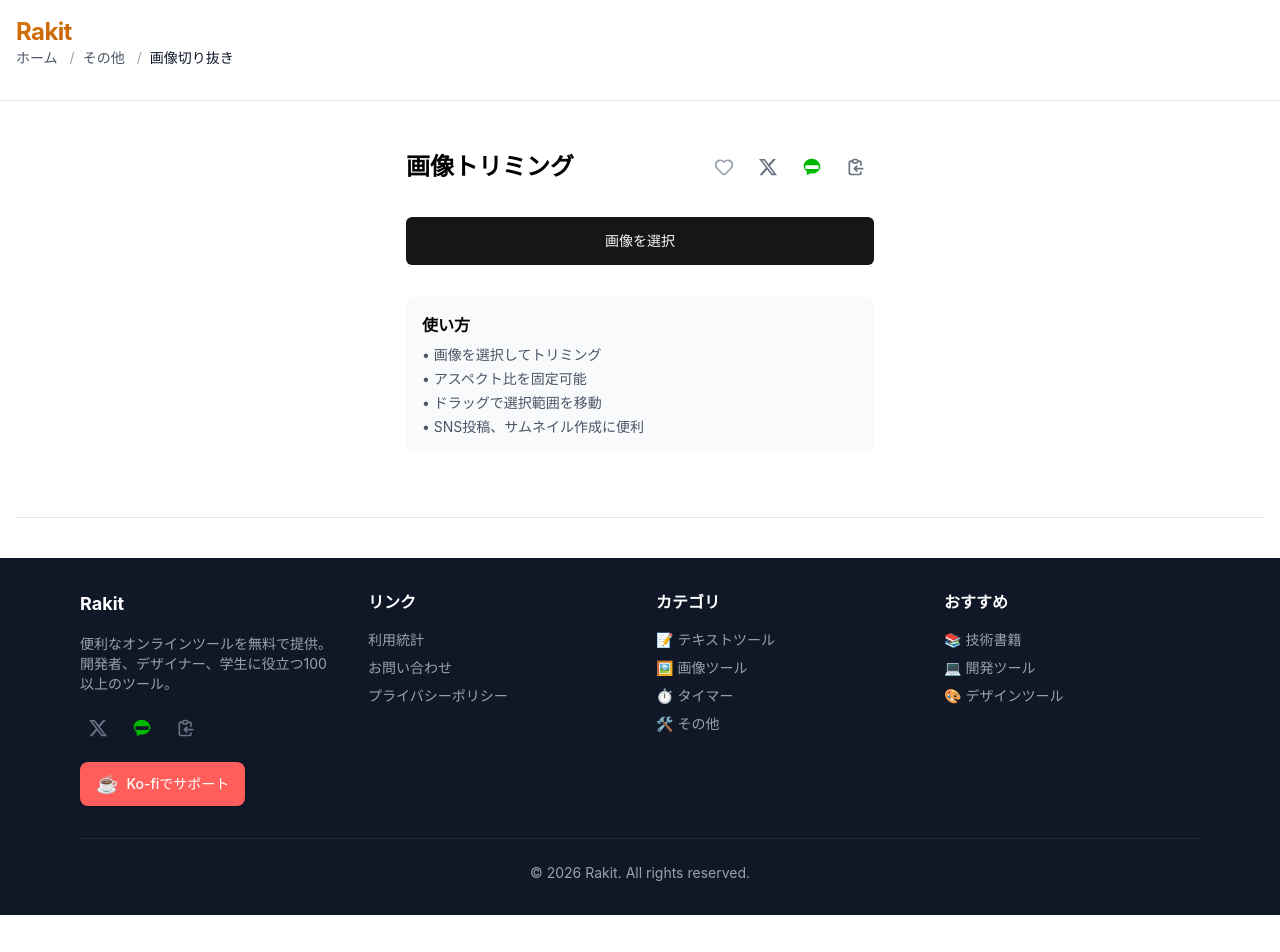
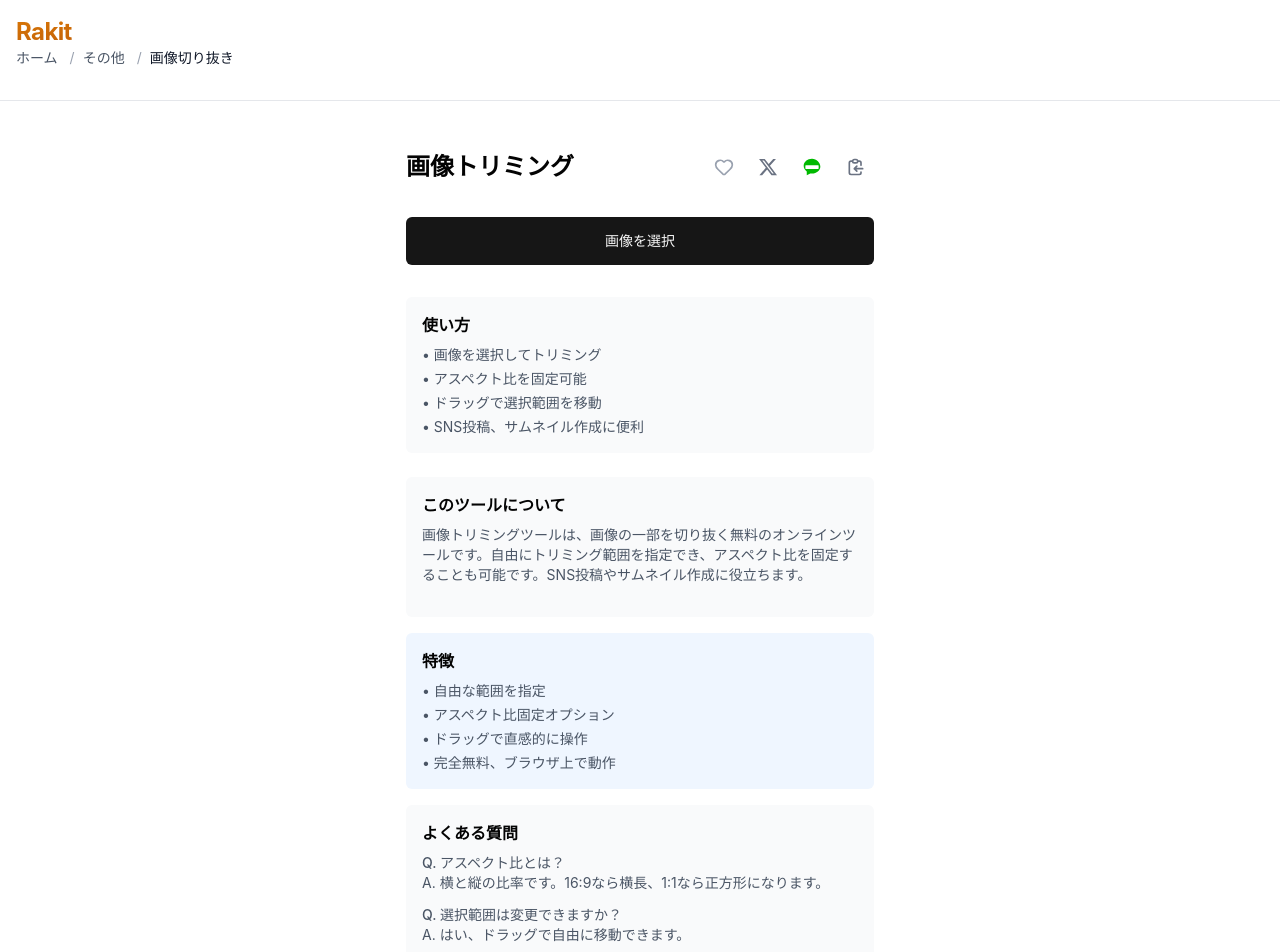
Before and after one commit to jiroor/v2, a React (Vite) app in the folder apps/web/: page /other/image-crop in a window 1280 px wide. Shown: the top 952 px of the page. Before the commit the page ends 915 px from the top, so only its background shows below. Built offline with nearby package versions, Linux system fonts and the light colour scheme.

Commit message:
feat: Otherツール（画像系）に説明・特徴・FAQを追加（トリミング他）

```diff
--- a/apps/web/src/pages/OtherTools/ImageCropCircle.tsx
+++ b/apps/web/src/pages/OtherTools/ImageCropCircle.tsx
@@ -204,6 +204,40 @@ function ImageCropCircle() {
             </ul>
           </div>
 
+          {/* このツールについて */}
+          <div className="mt-6 p-4 bg-gray-50 rounded-md">
+            <h3 className="font-semibold mb-2">このツールについて</h3>
+            <p className="text-sm text-gray-600 mb-4">
+              円形トリミングツールは、画像を円形または正方形にトリミングする無料のオンラインツールです。プロフィール画像やアイコンの作成に最適です。
+            </p>
+          </div>
+
+          {/* 特徴 */}
+          <div className="mt-4 p-4 bg-blue-50 rounded-md">
+            <h3 className="font-semibold mb-2">特徴</h3>
+            <ul className="text-sm text-gray-600 space-y-1">
+              <li>• 円形・正方形を選択可能</li>
+              <li>• 4種類のサイズ（64〜512px）</li>
+              <li>• 中央から自動トリミング</li>
+              <li>• 完全無料、ブラウザ上で動作</li>
+            </ul>
+          </div>
+
+          {/* よくある質問 */}
+          <div className="mt-4 p-4 bg-gray-50 rounded-md">
+            <h3 className="font-semibold mb-2">よくある質問</h3>
+            <div className="text-sm text-gray-600 space-y-3">
+              <div>
+                <p className="font-medium">Q. どの部分がトリミングされますか？</p>
+                <p>A. 画像の中央部分がトリミングされます。</p>
+              </div>
+              <div>
+                <p className="font-medium">Q. 背景は透過されますか？</p>
+                <p>A. はい、円形の場合は透過背景のPNGで出力されます。</p>
+              </div>
+            </div>
+          </div>
+
           {/* 非表示キャンバス */}
           <canvas ref={canvasRef} className="hidden" />
 
--- a/apps/web/src/pages/OtherTools/ImageCropper.tsx
+++ b/apps/web/src/pages/OtherTools/ImageCropper.tsx
@@ -222,6 +222,40 @@ function ImageCropper() {
             <li>• SNS投稿、サムネイル作成に便利</li>
           </ul>
         </div>
+
+        {/* このツールについて */}
+        <div className="mt-6 p-4 bg-gray-50 rounded-md">
+          <h3 className="font-semibold mb-2">このツールについて</h3>
+          <p className="text-sm text-gray-600 mb-4">
+            画像トリミングツールは、画像の一部を切り抜く無料のオンラインツールです。自由にトリミング範囲を指定でき、アスペクト比を固定することも可能です。SNS投稿やサムネイル作成に役立ちます。
+          </p>
+        </div>
+
+        {/* 特徴 */}
+        <div className="mt-4 p-4 bg-blue-50 rounded-md">
+          <h3 className="font-semibold mb-2">特徴</h3>
+          <ul className="text-sm text-gray-600 space-y-1">
+            <li>• 自由な範囲を指定</li>
+            <li>• アスペクト比固定オプション</li>
+            <li>• ドラッグで直感的に操作</li>
+            <li>• 完全無料、ブラウザ上で動作</li>
+          </ul>
+        </div>
+
+        {/* よくある質問 */}
+        <div className="mt-4 p-4 bg-gray-50 rounded-md">
+          <h3 className="font-semibold mb-2">よくある質問</h3>
+          <div className="text-sm text-gray-600 space-y-3">
+            <div>
+              <p className="font-medium">Q. アスペクト比とは？</p>
+              <p>A. 横と縦の比率です。16:9なら横長、1:1なら正方形になります。</p>
+            </div>
+            <div>
+              <p className="font-medium">Q. 選択範囲は変更できますか？</p>
+              <p>A. はい、ドラッグで自由に移動できます。</p>
+            </div>
+          </div>
+        </div>
       </div>
       {/* 広告 */}
       <div className="mt-8 pt-6 border-t border-gray-200">
```
